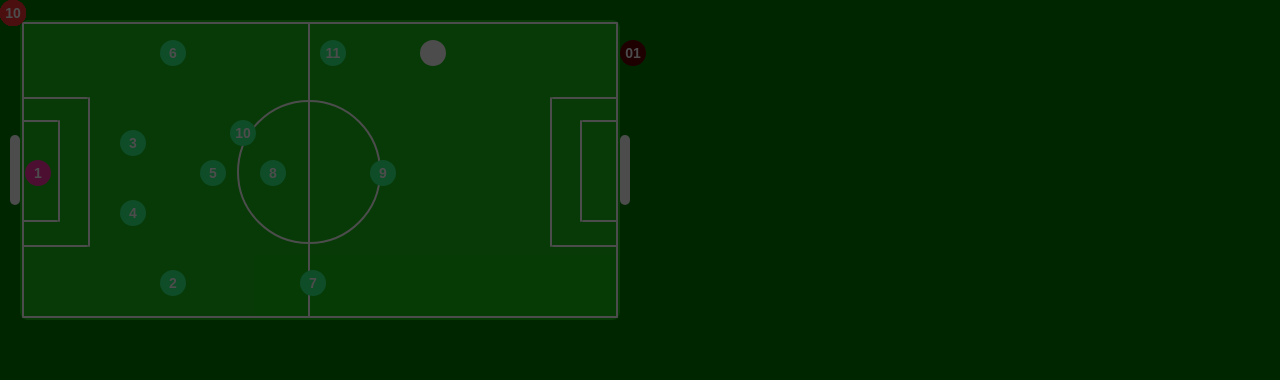
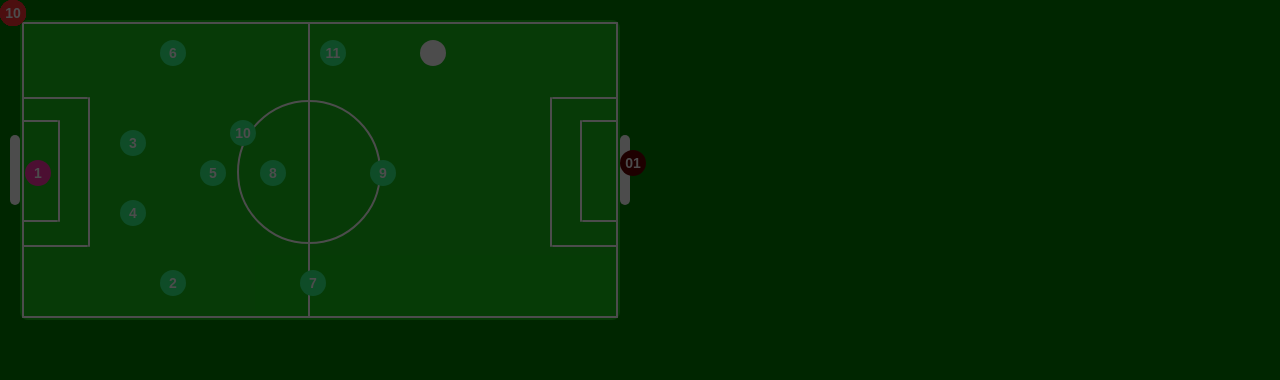
Before and after one commit to cacoricordo/SharedBall, a website: page index.html in a window 1280 px wide. Shown: the top 380 px of the page. Drawn offline with nearby package versions, Linux system fonts and the light colour scheme; no server answers.

Commit message:
Add files via upload

```diff
--- a/index.html
+++ b/index.html
@@ -278,7 +278,7 @@
         #circle9 { left: 370px; top: 160px; background: #33ff88; }
         #circle10 { left: 230px; top: 120px; background: #33ff88; }
         #circle11 { left: 320px; top: 40px; background: #33ff88; }
-        #circle23 { left: 620px; top: 40px; background: #660000; }
+        #circle23 { left: 620px; top: 150px; background: #660000; }
         #circle24 { left: 420px; top: 40px; background: #ffffff; }
         body { margin: 0; overflow: hidden; background-color: green; }
     </style>
```
